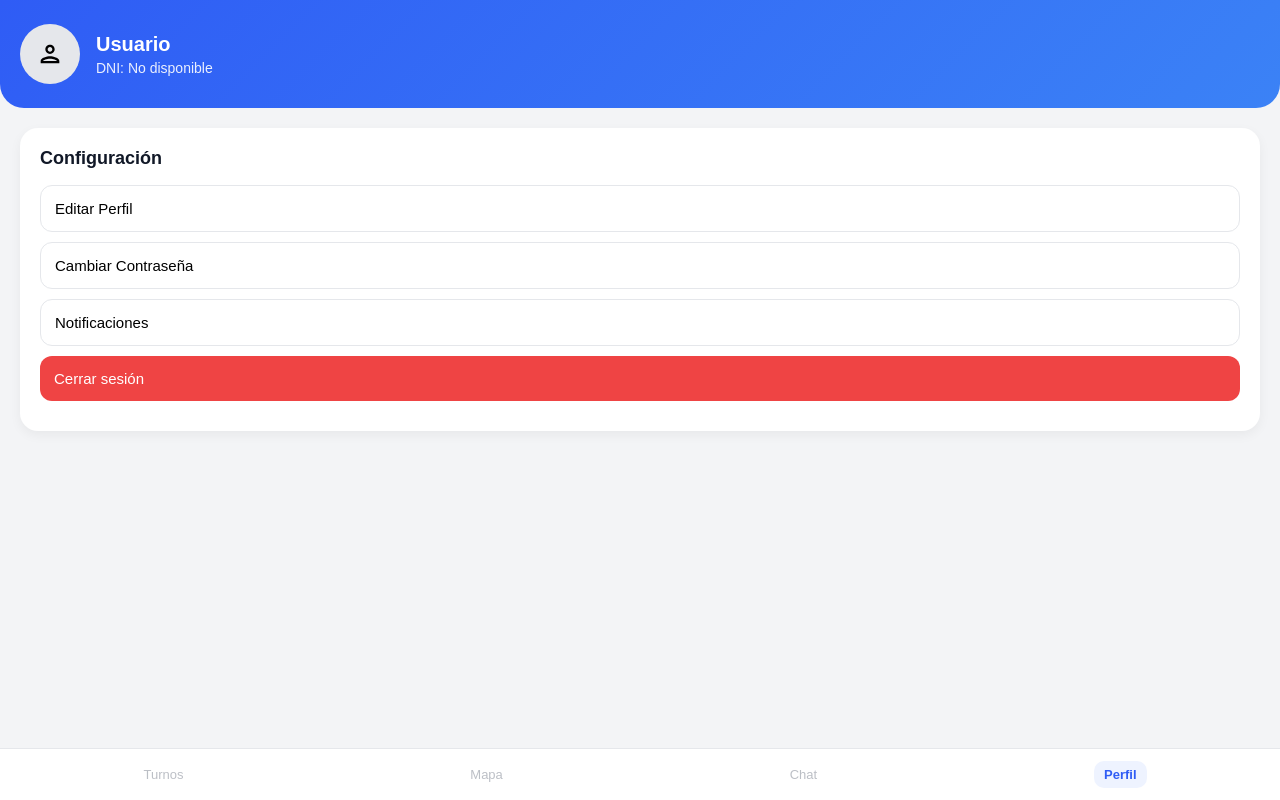
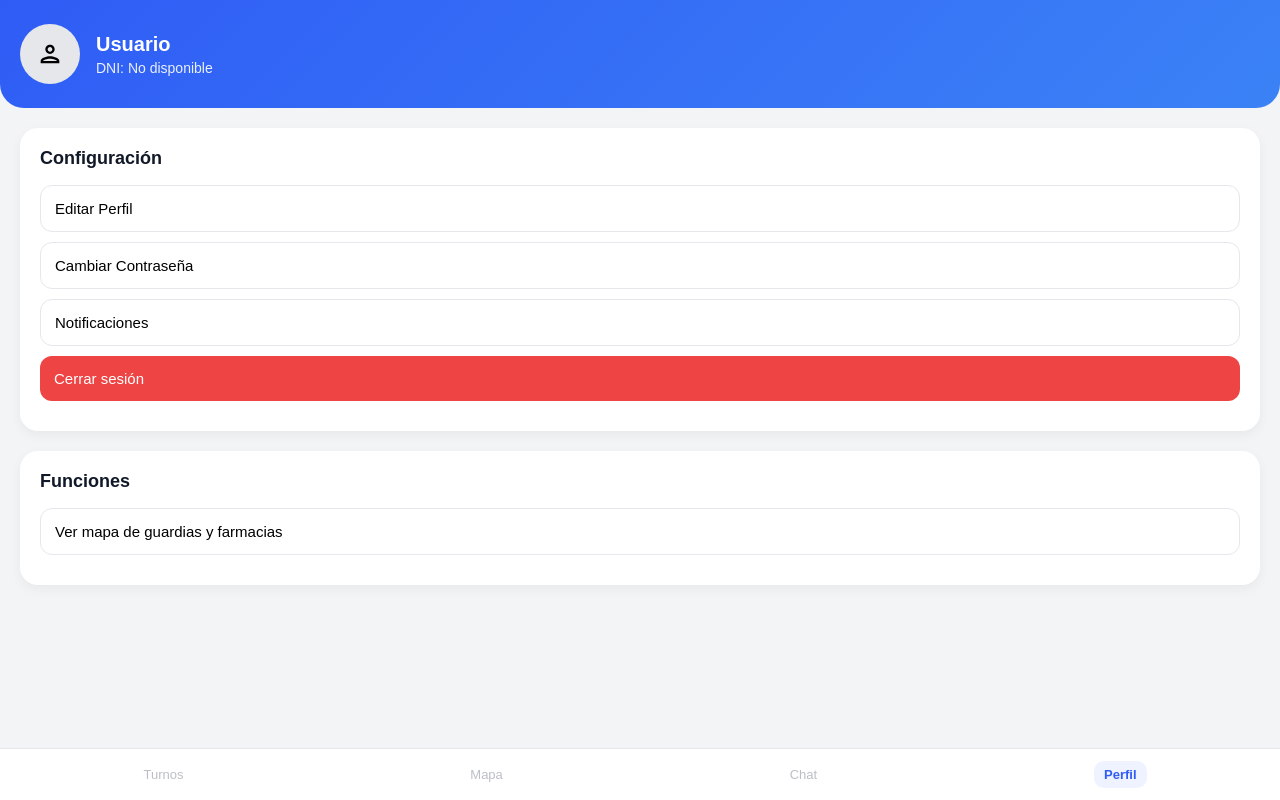
Before and after one commit to TMartinez0744/Med-Now, a React (Vite) app in the folder frontend/: page /patient/dashboard in a window 1280 px wide. Built offline with nearby package versions, Linux system fonts and the light colour scheme.

Commit message:
add dashboard link to emergency map

```diff
--- a/frontend/src/pages/HomePage.tsx
+++ b/frontend/src/pages/HomePage.tsx
@@ -12,9 +12,6 @@ function HomePage() {
                 </p>
 
                 <div className="home-buttons">
-                    <Link to="/mapa-emergencias" >
-                    <button>Ver mapa de guardias y farmacias</button>
-                    </Link>
                     <Link to="/login/patient" className="home-link">
                         <button className="home-button primary">Soy Paciente</button>
                     </Link>
@@ -22,7 +19,7 @@ function HomePage() {
                         <button className="home-button secondary">Soy Médico</button>
                     </Link>
                 </div>
-            </div>g
+            </div>
         </div>
     );
 }
--- a/frontend/src/pages/PatientDashboardPage.tsx
+++ b/frontend/src/pages/PatientDashboardPage.tsx
@@ -1,6 +1,7 @@
 import Navbar from "../components/Navbar";
 import { useNavigate } from "react-router-dom";
 import personIcon from "../assets/person.svg";
+import {Link} from "react-router-dom";
 
 function PatientDashboardPage() {
     const navigate = useNavigate();
@@ -39,7 +40,6 @@ function PatientDashboardPage() {
 
             <div className="dashboard-card">
                 <h3>Configuración</h3>
-
                 <button className="dashboard-button">Editar Perfil</button>
                 <button className="dashboard-button">Cambiar Contraseña</button>
                 <button className="dashboard-button">Notificaciones</button>
@@ -48,6 +48,15 @@ function PatientDashboardPage() {
                 </button>
             </div>
 
+            <div className="dashboard-card">
+                <h3>Funciones</h3>
+                <Link to="/mapa-emergencias" style={{ textDecoration: "none"}} >
+                <button className="dashboard-button">
+                    Ver mapa de guardias y farmacias
+                </button>
+                </Link>
+            </div>
+
             <Navbar role="patient" />
         </div>
     );
```
